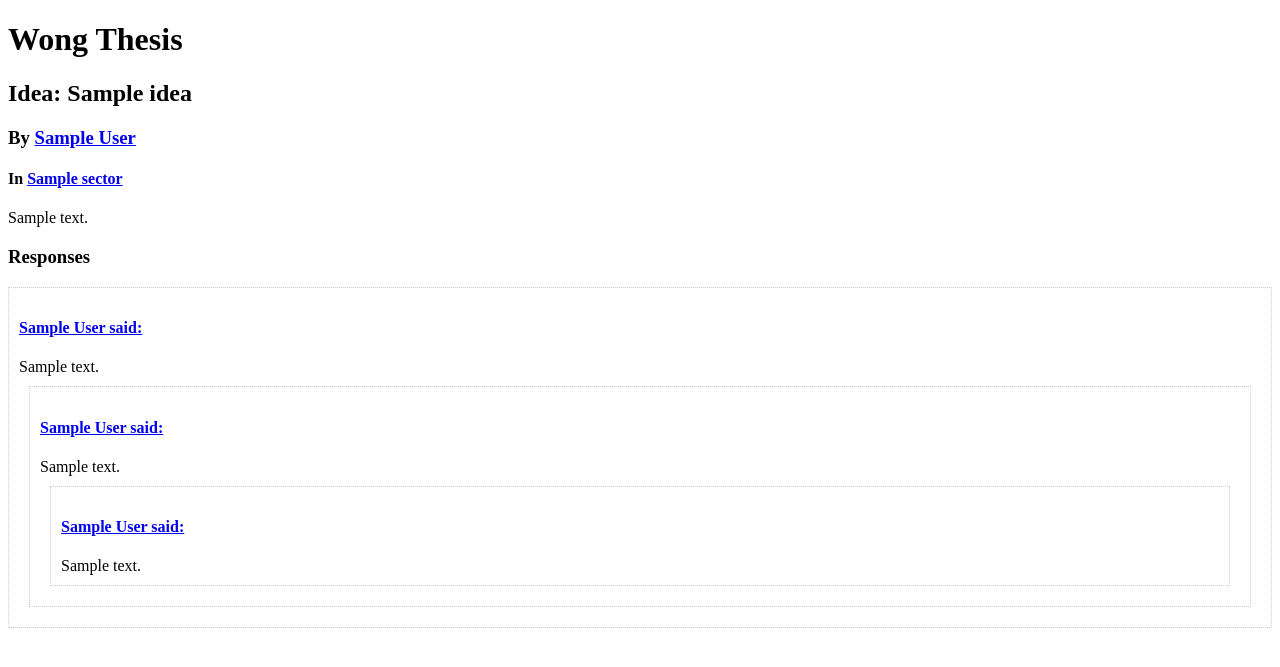
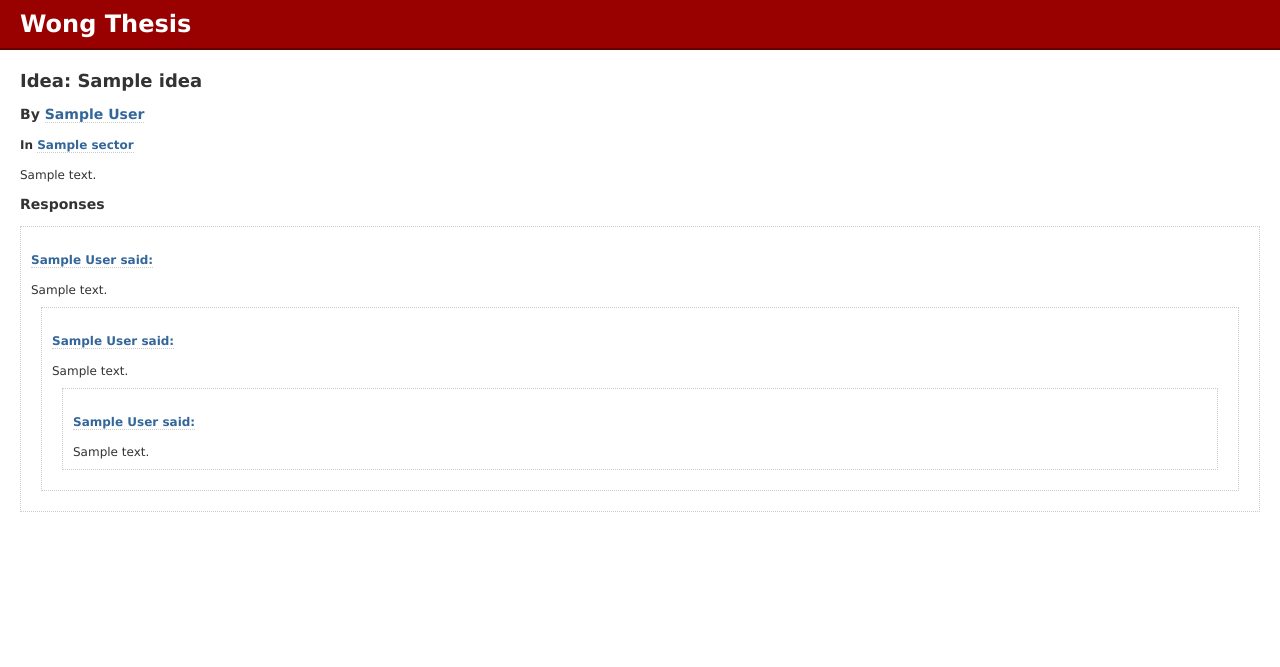
Before and after one commit to mccutchen/wongthesis, a Django app: template templates/idea.html in a window 1280 px wide. Shown: the top 667 px of the page. Run offline with Django 3.2, Linux system fonts and the light colour scheme; the template is opened without the code that fills it: most values are stand-ins (such as "Sample title", 1, 10 or a date in 2020).

Commit message:
Style tweaks

```diff
--- /dev/null
+++ b/static/yoyoyo.css
@@ -0,0 +1,37 @@
+body {
+	background-color: #fff;
+	color: #333;
+	font: 12px "Lucida Grande", verdana;
+	margin: 0;
+	padding: 0;
+}
+
+a {
+	color: #369;
+	text-decoration: none;
+	border-bottom: 1px dotted #ccc;
+}
+a:hover {
+	border-color: #369;
+}
+
+h1 {
+	margin: 0 0 20px 0;
+	color: #fff;
+	background-color: #900;
+	border-bottom: 2px solid #600;
+	padding: 10px 20px;
+}
+
+div.content {
+	margin: 20px;
+}
+
+.post {
+    border: 1px dotted #ccc;
+    padding: 10px;
+    margin: 10px 0;
+}
+.post .post {
+    margin: 10px;
+}
--- a/templates/base.html
+++ b/templates/base.html
@@ -3,21 +3,12 @@
 <html>
     <head>
         <title>Wong Thesis | {% block title %}Home{% endblock %}</title>
-        <style type="text/css" media="screen">
-            .post {
-                border: 1px dotted #ccc;
-                padding: 10px;
-                margin: 10px 0;
-            }
-            .post .post {
-                margin: 10px;
-            }
-        </style>
+        <link rel="stylesheet" href="/static/yoyoyo.css">
     </head>
     <body>
         <h1>Wong Thesis</h1>
-        {% block content %}
-
-        {% endblock %}
+        <div class="content">
+            {% block content %}{% endblock %}
+        </div>
     </body>
 </html>
```
